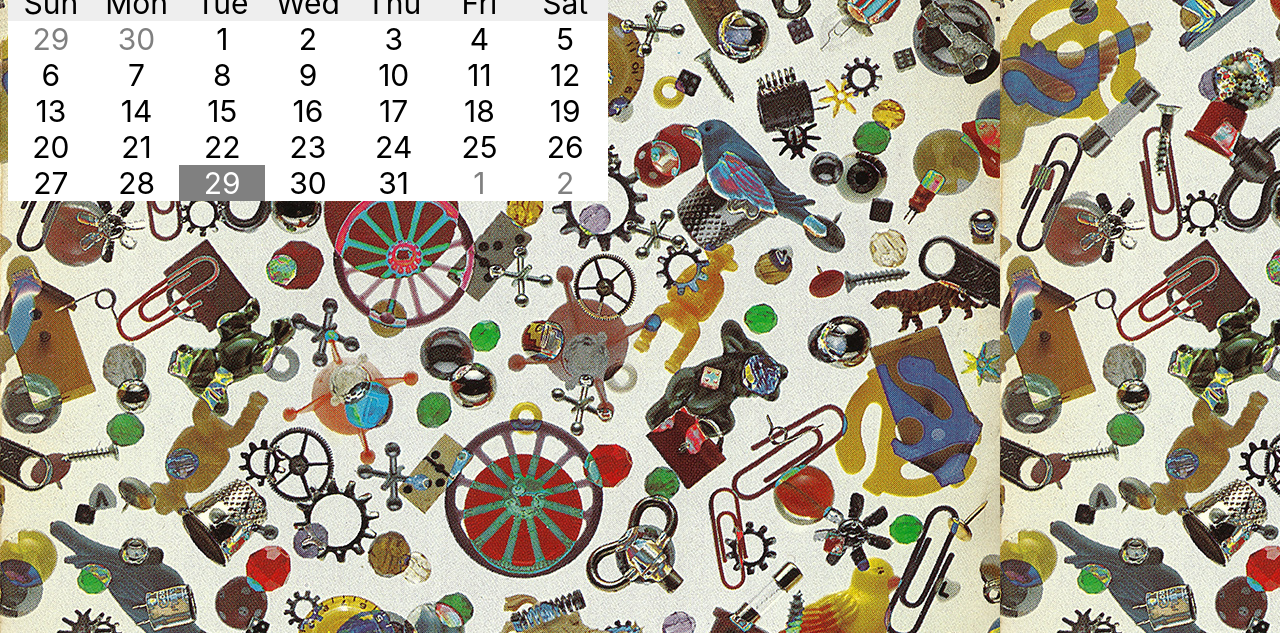
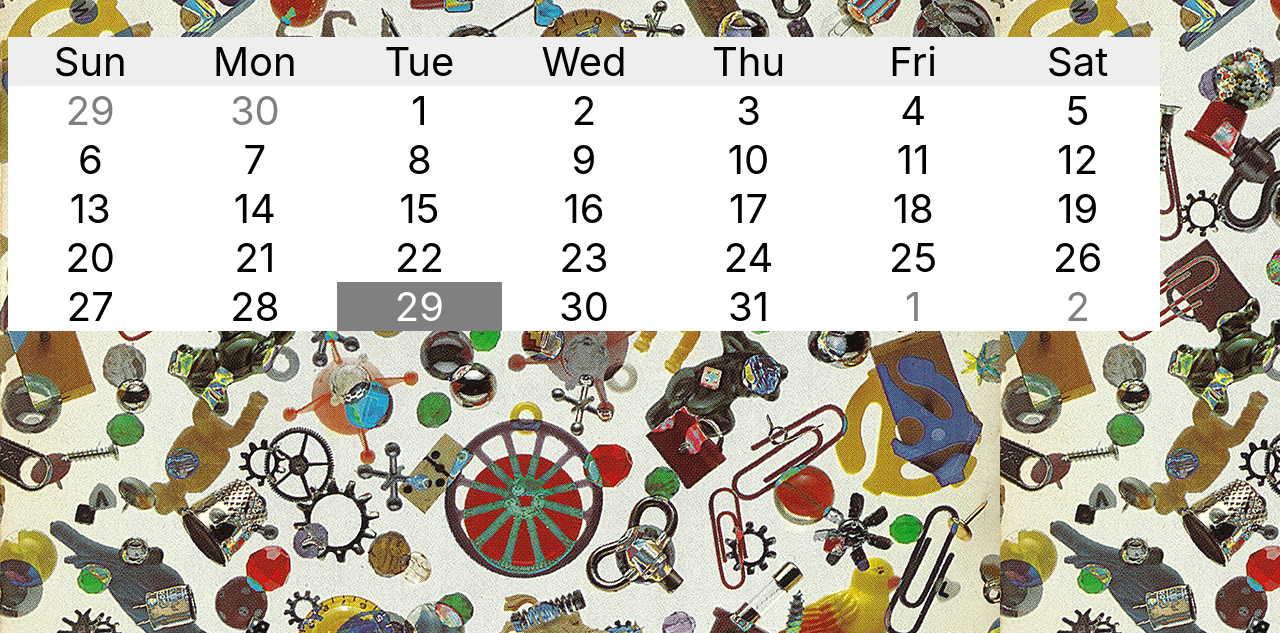
Before and after one commit to emceeaich/7-calendar-cafe, a plain HTML site: page index.html in a window 1280 px wide. Shown: the part 167-800 px from the top of the page. Drawn offline with Linux system fonts and the light colour scheme.

Commit message:
massage display

```diff
--- a/index.html
+++ b/index.html
@@ -21,8 +21,8 @@
         background-color: grey;
       }
       .calendar-wrapper {
-        width: 600px;
-        height: 448px;
+        max-width: 90vw;
+        max-height: 90vh;
       }
       .weekday {
         background: #eee;
@@ -42,7 +42,7 @@
         font-family: -apple-system, BlinkMacSystemFont, "Segoe UI", Roboto,
           Helvetica, Arial, sans-serif, "Apple Color Emoji", "Segoe UI Emoji",
           "Segoe UI Symbol";
-        font-size: 30px;
+        font-size: 5vh;
       }
     </style>
   </head>
```
